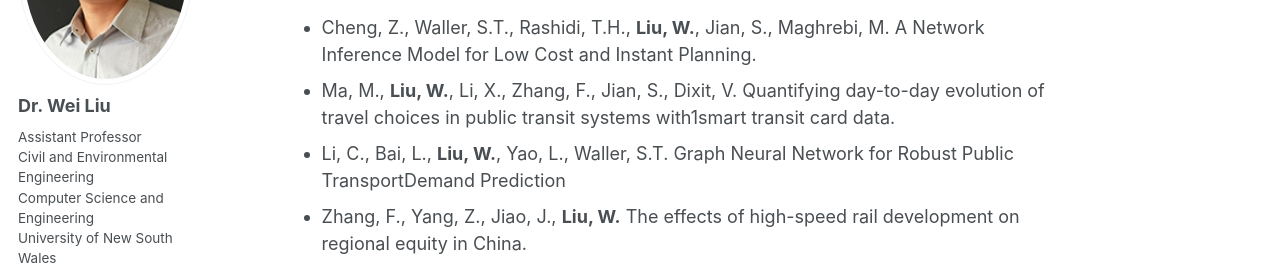
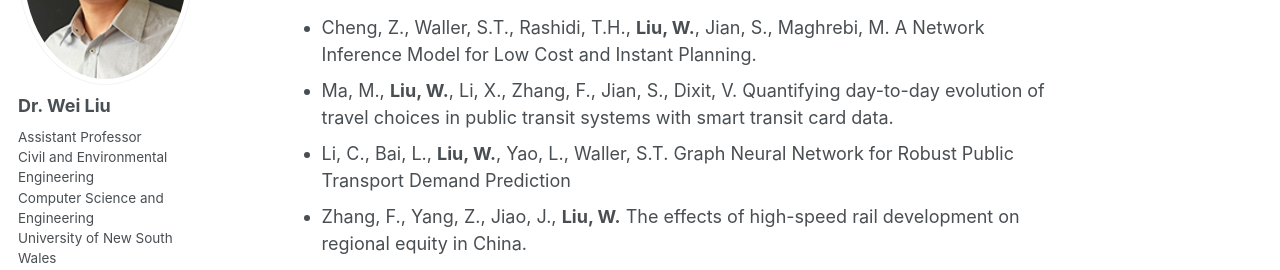
Before and after one commit to weiliu2016/weiliu2016.github.io, a Jekyll site: the page built from _pages/about.md, in a window 1280 px wide and 900 px high, scrolled down 1251 px. Shown: the part 180-450 px from the top of the window. Built offline with Jekyll 4.4.1, drawn with Linux system fonts in a browser that asks for light colours.

Commit message:
Update about.md

```diff
--- a/_pages/about.md
+++ b/_pages/about.md
@@ -36,8 +36,8 @@ PhD Positions and Academic Visitors
 Selected Working Papers
 ======
 - Cheng, Z., Waller, S.T., Rashidi, T.H., **Liu, W.**, Jian, S., Maghrebi, M. A Network Inference Model for Low Cost and Instant Planning.
-- Ma, M., **Liu, W.**, Li, X., Zhang, F., Jian, S., Dixit, V. Quantifying day-to-day evolution of travel choices in public transit systems with1smart transit card data.
-- Li, C., Bai, L., **Liu, W.**, Yao, L., Waller, S.T. Graph Neural Network for Robust Public TransportDemand Prediction
+- Ma, M., **Liu, W.**, Li, X., Zhang, F., Jian, S., Dixit, V. Quantifying day-to-day evolution of travel choices in public transit systems with smart transit card data.
+- Li, C., Bai, L., **Liu, W.**, Yao, L., Waller, S.T. Graph Neural Network for Robust Public Transport Demand Prediction
 - Zhang, F., Yang, Z., Jiao, J., **Liu, W.** The effects of high-speed rail development on regional equity in China.
 - Shao, C., Lindsey, R., Yang, H., Zhang, F., **Liu, W.** Two-sided pricing strategies for a parking sharing platform: reselling or commissioning?
 - Wu, W., **Liu, W.**, Zhang, F., Dixit, V. A new flexible parking reservation scheme for the morning commute under limited parking supplies.
```
